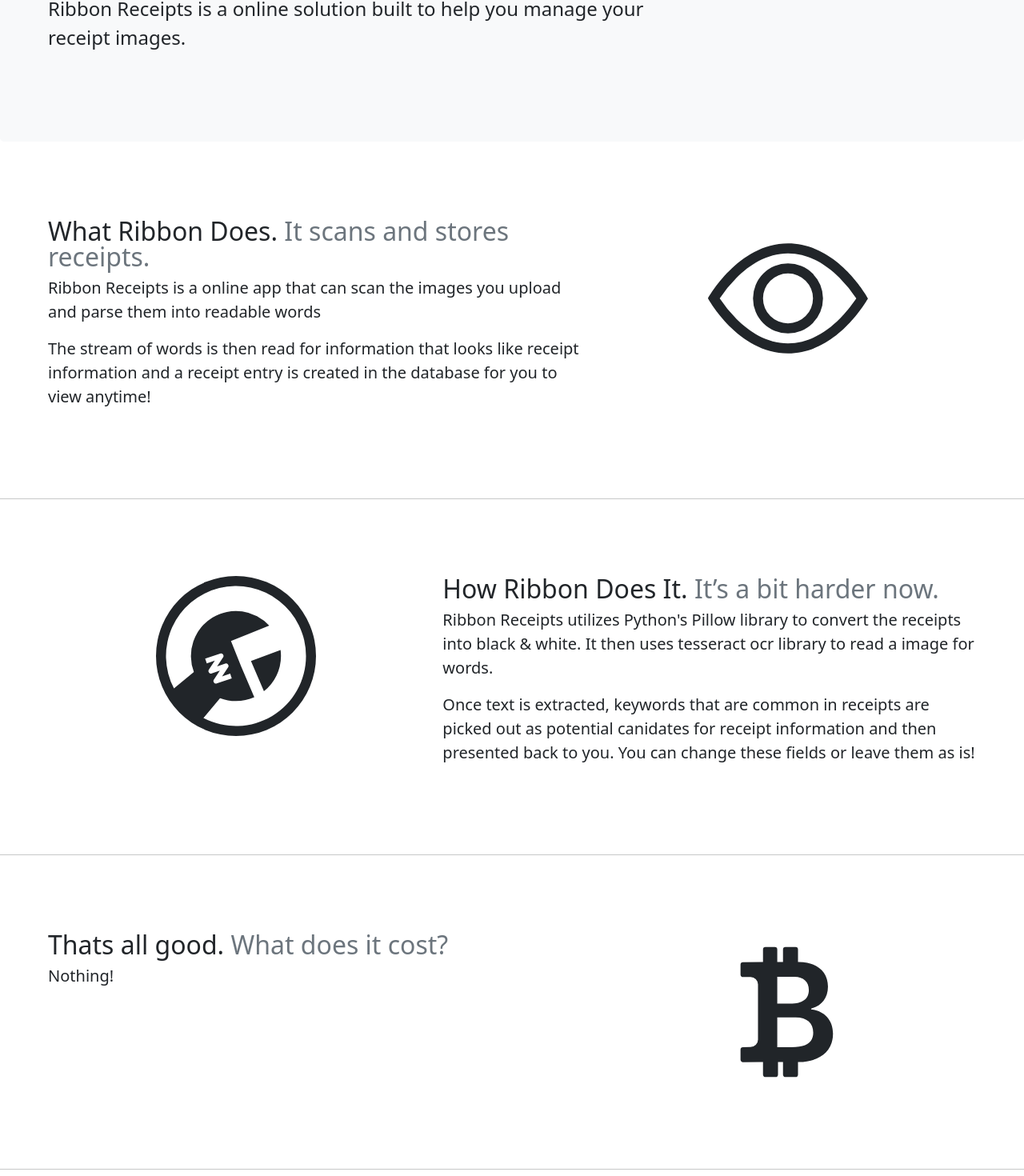
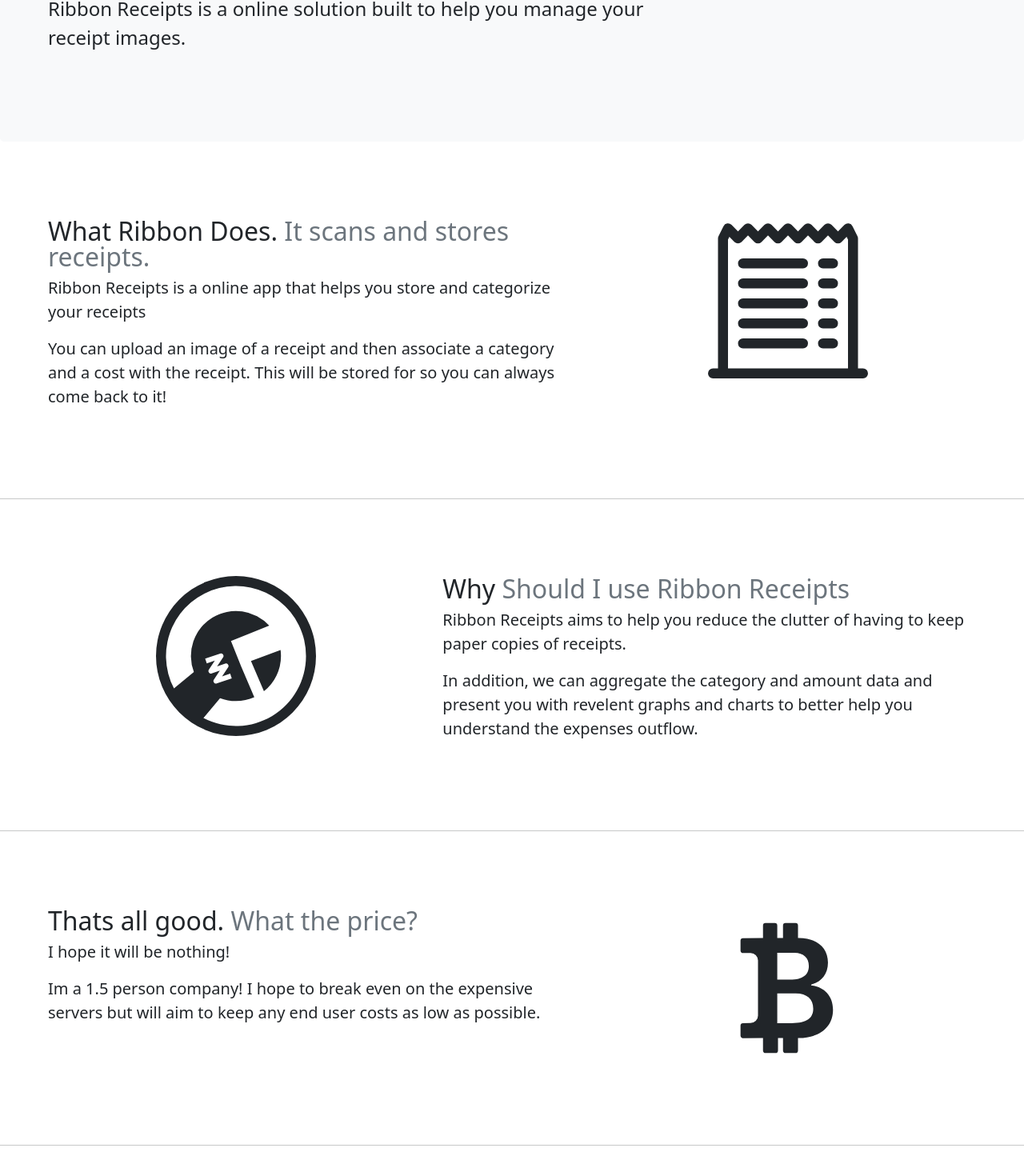
Before and after one commit to jeremyqzt/ribbon-static, a Svelte app: page / in a window 1280 px wide. Shown: the part 225-1695 px from the top of the page at 80% size. Built offline with nearby package versions, Linux system fonts and the light colour scheme.

Commit message:
update some text

```diff
--- /dev/null
+++ b/src/components/After.Svelte
@@ -0,0 +1,46 @@
+<script>
+</script>
+
+<main>
+    <div class="p-5">
+        <div class="container-fluid">
+            <div class="row featurette">
+                <div class="col-md-5 d-flex justify-content-center">
+                    <svg
+                        xmlns="http://www.w3.org/2000/svg"
+                        width="200"
+                        height="200"
+                        fill="currentColor"
+                        class="bi bi-eye"
+                        viewBox="0 0 16 16"
+                    >
+                        <path
+                            d="M12.496 8a4.491 4.491 0 0 1-1.703 3.526L9.497 8.5l2.959-1.11c.027.2.04.403.04.61Z"
+                        />
+                        <path
+                            d="M16 8A8 8 0 1 1 0 8a8 8 0 0 1 16 0Zm-1 0a7 7 0 1 0-13.202 3.249l1.988-1.657a4.5 4.5 0 0 1 7.537-4.623L7.497 6.5l1 2.5 1.333 3.11c-.56.251-1.18.39-1.833.39a4.49 4.49 0 0 1-1.592-.29L4.747 14.2A7 7 0 0 0 15 8Zm-8.295.139a.25.25 0 0 0-.288-.376l-1.5.5.159.474.808-.27-.595.894a.25.25 0 0 0 .287.376l.808-.27-.595.894a.25.25 0 0 0 .287.376l1.5-.5-.159-.474-.808.27.596-.894a.25.25 0 0 0-.288-.376l-.808.27.596-.894Z"
+                        />
+                    </svg>
+                </div>
+                <div class="col-md-7">
+                    <div class="featurette-heading fw-normal lh-1 h2">
+                        Why <span class="text-muted"
+                            >Should I use Ribbon Receipts</span
+                        >
+                    </div>
+                    <p class="lead">
+                        Ribbon Receipts aims to help you reduce the clutter of having to keep paper copies of receipts.
+                    </p>
+
+                    <p class="lead">
+                        In addition, we can aggregate the category and amount data and present you with revelent graphs and charts
+                        to better help you understand the expenses outflow.
+                    </p>
+                </div>
+            </div>
+        </div>
+    </div>
+</main>
+
+<style>
+</style>
--- a/src/components/Price.svelte
+++ b/src/components/Price.svelte
@@ -8,10 +8,15 @@
                 <div class="col-md-7">
                     <div class="featurette-heading fw-normal lh-1 h2">
                         Thats all good. <span class="text-muted"
-                            >What does it cost?</span
+                            >What the price?</span
                         >
                     </div>
-                    <p class="lead">Nothing!</p>
+                    <p class="lead">I hope it will be nothing!</p>
+
+                    <p class="lead">
+                        Im a 1.5 person company! I hope to break even on the expensive servers but will aim to keep any end user
+                        costs as low as possible.
+                    </p>
                 </div>
                 <div class="col-md-5 d-flex justify-content-center">
                     <svg
--- a/src/components/WhatDo.svelte
+++ b/src/components/WhatDo.svelte
@@ -12,15 +12,14 @@
             >
           </div>
           <p class="lead">
-                        Ribbon Receipts is a online app that can scan the images
-                        you upload and parse them into readable words
-
+            Ribbon Receipts is a online app that helps you store and categorize
+            your receipts
           </p>
 
           <p class="lead">
-                        The stream of words is then read for information that
-                        looks like receipt information and a receipt entry is
-                        created in the database for you to view anytime!
+            You can upload an image of a receipt and then associate a category
+            and a cost with the receipt. This will be stored for so you can
+            always come back to it!
           </p>
         </div>
         <div class="col-md-5 d-flex justify-content-center">
@@ -29,14 +28,14 @@
             width="200"
             height="200"
             fill="currentColor"
-                    class="bi bi-eye"
+            class="bi bi-receipt-cutoff"
             viewBox="0 0 16 16"
           >
             <path
-                        d="M16 8s-3-5.5-8-5.5S0 8 0 8s3 5.5 8 5.5S16 8 16 8zM1.173 8a13.133 13.133 0 0 1 1.66-2.043C4.12 4.668 5.88 3.5 8 3.5c2.12 0 3.879 1.168 5.168 2.457A13.133 13.133 0 0 1 14.828 8c-.058.087-.122.183-.195.288-.335.48-.83 1.12-1.465 1.755C11.879 11.332 10.119 12.5 8 12.5c-2.12 0-3.879-1.168-5.168-2.457A13.134 13.134 0 0 1 1.172 8z"
+              d="M3 4.5a.5.5 0 0 1 .5-.5h6a.5.5 0 1 1 0 1h-6a.5.5 0 0 1-.5-.5zm0 2a.5.5 0 0 1 .5-.5h6a.5.5 0 1 1 0 1h-6a.5.5 0 0 1-.5-.5zm0 2a.5.5 0 0 1 .5-.5h6a.5.5 0 1 1 0 1h-6a.5.5 0 0 1-.5-.5zm0 2a.5.5 0 0 1 .5-.5h6a.5.5 0 0 1 0 1h-6a.5.5 0 0 1-.5-.5zm0 2a.5.5 0 0 1 .5-.5h6a.5.5 0 0 1 0 1h-6a.5.5 0 0 1-.5-.5zM11.5 4a.5.5 0 0 0 0 1h1a.5.5 0 0 0 0-1h-1zm0 2a.5.5 0 0 0 0 1h1a.5.5 0 0 0 0-1h-1zm0 2a.5.5 0 0 0 0 1h1a.5.5 0 0 0 0-1h-1zm0 2a.5.5 0 0 0 0 1h1a.5.5 0 0 0 0-1h-1zm0 2a.5.5 0 0 0 0 1h1a.5.5 0 0 0 0-1h-1z"
             />
             <path
-                        d="M8 5.5a2.5 2.5 0 1 0 0 5 2.5 2.5 0 0 0 0-5zM4.5 8a3.5 3.5 0 1 1 7 0 3.5 3.5 0 0 1-7 0z"
+              d="M2.354.646a.5.5 0 0 0-.801.13l-.5 1A.5.5 0 0 0 1 2v13H.5a.5.5 0 0 0 0 1h15a.5.5 0 0 0 0-1H15V2a.5.5 0 0 0-.053-.224l-.5-1a.5.5 0 0 0-.8-.13L13 1.293l-.646-.647a.5.5 0 0 0-.708 0L11 1.293l-.646-.647a.5.5 0 0 0-.708 0L9 1.293 8.354.646a.5.5 0 0 0-.708 0L7 1.293 6.354.646a.5.5 0 0 0-.708 0L5 1.293 4.354.646a.5.5 0 0 0-.708 0L3 1.293 2.354.646zm-.217 1.198.51.51a.5.5 0 0 0 .707 0L4 1.707l.646.647a.5.5 0 0 0 .708 0L6 1.707l.646.647a.5.5 0 0 0 .708 0L8 1.707l.646.647a.5.5 0 0 0 .708 0L10 1.707l.646.647a.5.5 0 0 0 .708 0L12 1.707l.646.647a.5.5 0 0 0 .708 0l.509-.51.137.274V15H2V2.118l.137-.274z"
             />
           </svg>
         </div>
--- a/src/pages/HomePage.svelte
+++ b/src/pages/HomePage.svelte
@@ -3,9 +3,10 @@
   import Logo from "../components/Logo.svelte";
   import Footer from "../components/Footer.svelte";
   import WhatDo from "../components/WhatDo.svelte";
-    import HowDo from "../components/HowDo.svelte";
+  import After from "../components/After.svelte";
+
+  // import HowDo from "../components/HowDo.svelte";
   import Price from "../components/Price.svelte";
-
 </script>
 
 <main>
@@ -13,8 +14,12 @@
   <Logo />
   <WhatDo />
   <hr class="featurette-divider my-5" />
+  <After />
+  <hr class="featurette-divider my-5" />
+  <!--
     <HowDo />
     <hr class="featurette-divider my-5" />
+    -->
   <Price />
   <hr class="featurette-divider my-5" />
   <Footer />
```
Lines whose indentation alone changed are shown as unchanged.
